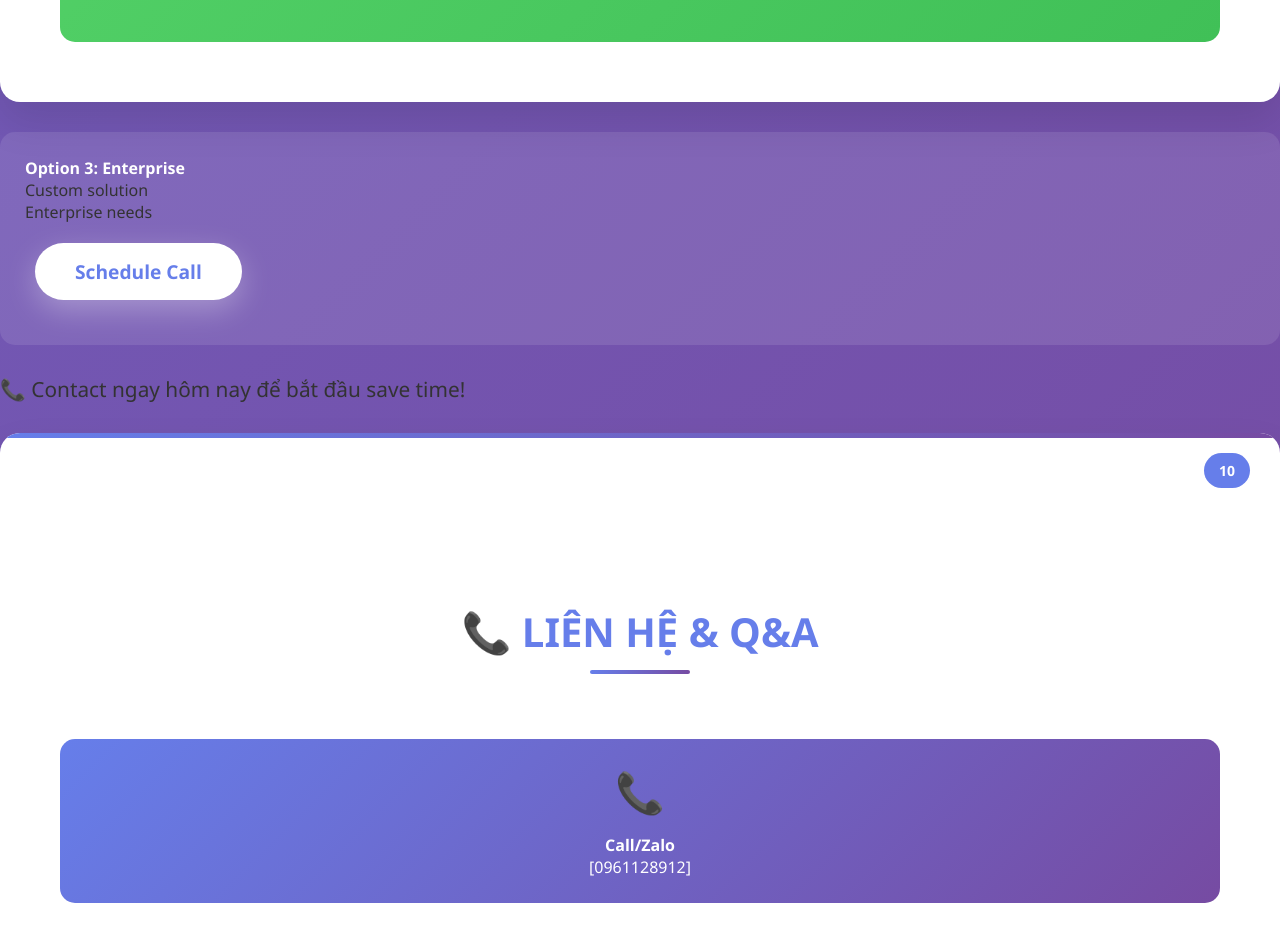
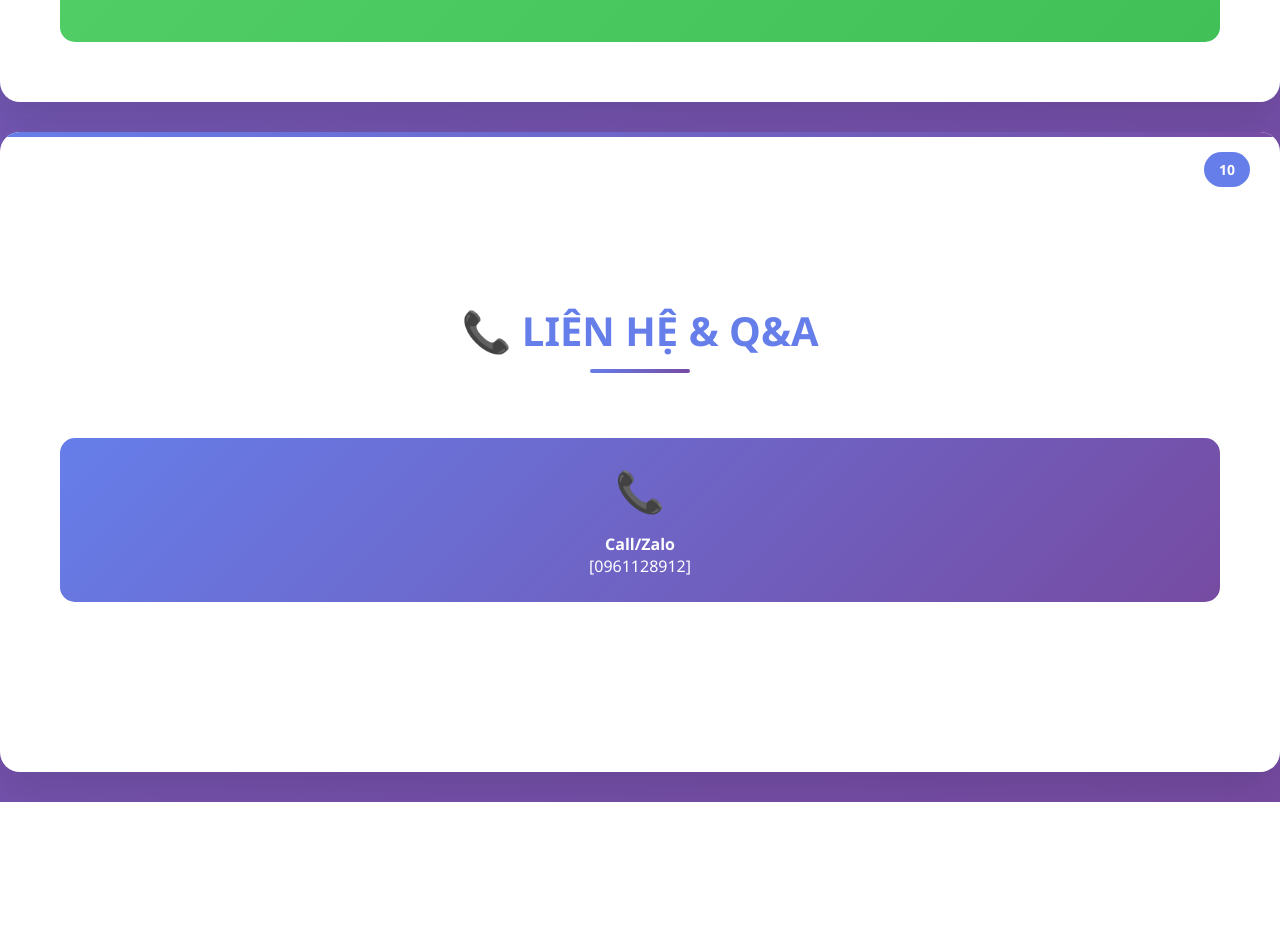
Before and after one commit to vuhoailan/vuhoailanAI, a plain HTML site: page index.html in a window 1280 px wide. Shown: the part 6722-7651 px from the top of the page. After the commit the page ends 7524 px from the top, so only its background shows below. Drawn offline with Linux system fonts and the light colour scheme.

Commit message:
Update index.html

```diff
--- a/index.html
+++ b/index.html
@@ -744,15 +744,6 @@
             </div>
         </div>
 
-                    <div style="background: rgba(255,255,255,0.1); padding: 25px; border-radius: 15px;">
-                        <h4 style="color: white;">Option 3: Enterprise</h4>
-                        <p>Custom solution<br>Enterprise needs</p>
-                        <a href="#" class="cta-button">Schedule Call</a>
-                    </div>
-                </div>
-
-                <p style="font-size: 1.3em; margin-top: 30px;">📞 Contact ngay hôm nay để bắt đầu save time!</p>
-            </div>
         </div>
 
         <!-- Slide 10: Contact -->
```
